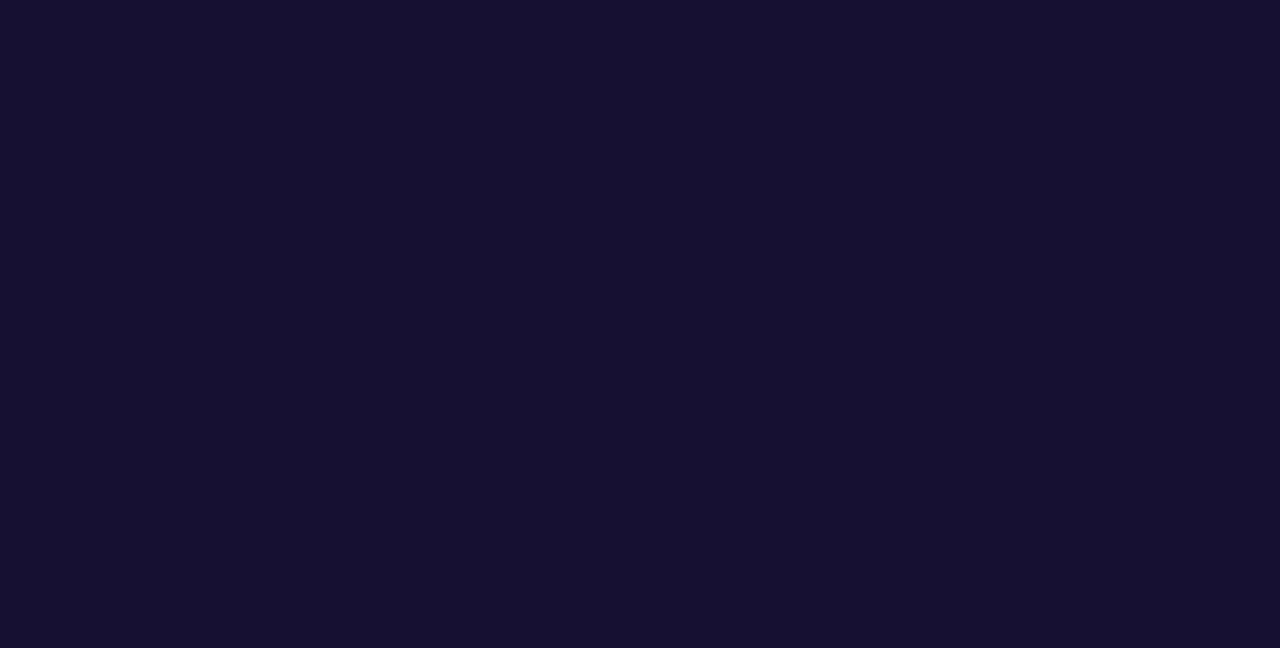
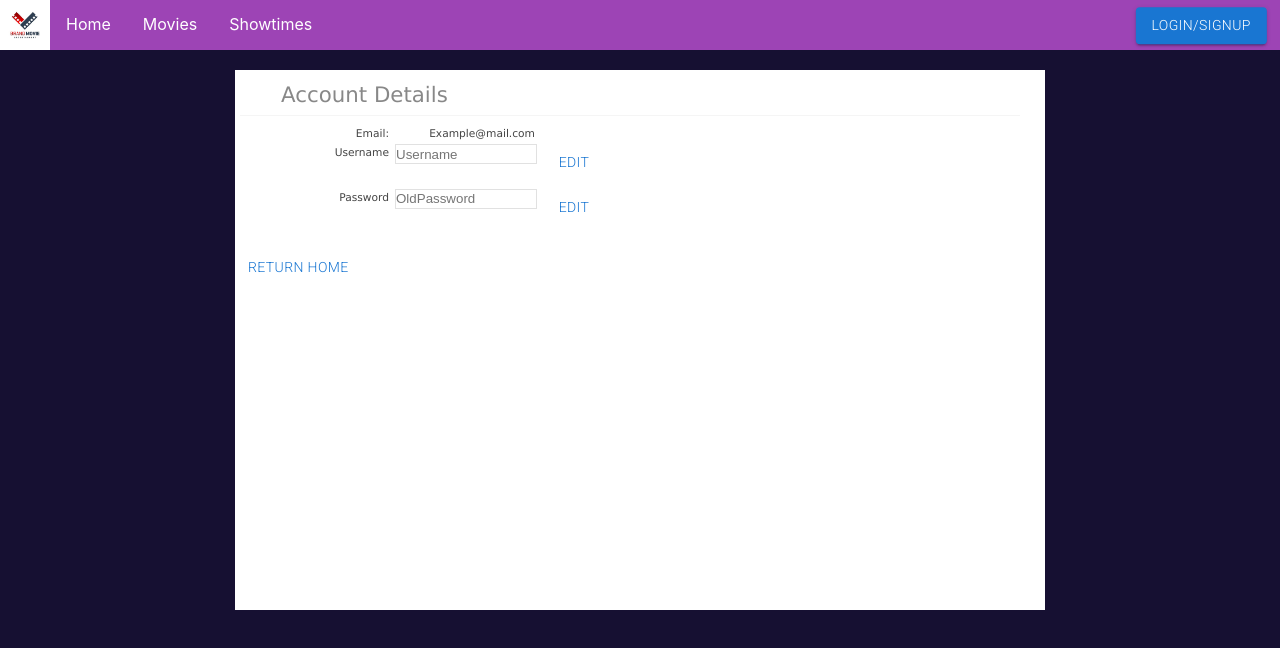
Before and after one commit to louisdefromont/cinema-ebooking-system, a React (Create React App) app in the folder cinema-ebooking-frontend/: page /account in a window 1280 px wide. Before the commit this address had no page. Shown: the top 648 px of the page. Built offline with nearby package versions, Linux system fonts and the light colour scheme; a web font is replaced by a local one.

Commit message:
Added account and button to movie search

```diff
--- a/cinema-ebooking-frontend/src/App.js
+++ b/cinema-ebooking-frontend/src/App.js
@@ -4,6 +4,7 @@ import Homepage from './pages/Homepage'
 import MovieSearch from './pages/MovieSearch';
 import Login from './pages/Login'
 import Register from './pages/Register';
+import UserAccount from './UserAccount';
 import AdminControl from './pages/admin/AdminControl';
 import AdminPromotions from './pages/admin/Promotions';
 import AdminUsers from './pages/admin/Users';
@@ -41,6 +42,7 @@ function App() {
           <Route path='/movie-search' element={<MovieSearch />} />
           <Route path='/login' element={<Login />} />
           <Route path='/register' element={<Register />} />
+          <Route path='/account' element={<UserAccount />} />
           <Route path='/admin' element={<AdminControl />} />
           <Route path='/admin/promotions' element={<AdminPromotions />} />
           <Route path='/admin/users' element={<AdminUsers />} />
--- /dev/null
+++ b/cinema-ebooking-frontend/src/UserAccount.css
@@ -0,0 +1,209 @@
+*/*Set's border, padding and margin to 0 for all values*/
+{
+    padding: 0;
+    margin: 0;
+    border: 0;
+}
+form > p {
+    padding: 7px 0 7px 0;
+    font-weight: 500;
+    font-size: 10pt;
+}
+form > a {
+    color: #656565;
+    text-decoration:none;
+}
+form > a:hover{
+    text-decoration: none;
+}
+form > h1 {
+    font-weight:200;
+    color: #888888;
+    font-size:16pt;
+    padding-left:33px;
+    margin:7px 5px 8px 8px;
+}
+form > h4 {
+    padding:1px;
+    color: #ACACAC;
+    font-size:9pt;
+    font-weight:100;
+    text-transform:uppercase;
+}
+form.register{
+    width:800px;
+    margin: 20px auto 0px auto;
+    height:530px;
+    background-color:#fff;
+    font-size: 70%;
+    padding:5px;
+    font-family: Verdana,Arial, Helvetica, sans-serif;
+}
+form p{
+    font-size: 8pt;
+    clear:both;
+    margin: 0;
+    color:gray;
+    padding:4px;
+}
+form.register fieldset.row1
+{
+    width:770px;
+    padding:5px;
+    float:left;
+    border-top:1px solid #F5F5F5;
+    margin-bottom:15px;
+}
+form.register fieldset.row1 label{
+    width:140px;
+    float: left;
+    text-align: right;
+    margin-right: 6px;
+    margin-top:2px;
+}
+form.register fieldset.row2
+{
+    border-top:1px solid #F1F1F1;
+    border-right:1px solid #F1F1F1;
+    height:220px;
+    padding:5px;
+    float:left;
+}
+form.register fieldset.row3
+{
+    border-top:1px solid #F1F1F1;
+    padding:5px;
+    float:left;
+    margin-bottom:15px;
+    width:400px;
+}
+form.register fieldset.row4
+{
+    border-top:1px solid #F1F1F1;
+    border-right:1px solid #F1F1F1;
+    padding:5px;
+    float:left;
+    clear:both;
+    width:500px;
+}
+form.register .infobox{
+    float:right;
+    margin-top:20px;
+    border: 1px solid #F1F1F1;
+    padding:5px;
+    width:380px;
+    height:98px;
+    font-size:9px;
+}
+form.register legend
+{
+    color: #abda0f;
+    padding:2px;
+    margin-left: 14px;
+    font-weight:bold;
+    font-size: 14px;
+    font-weight:100;
+}
+form.register label{
+    color:#444;
+    width:98px;
+    float: left;
+    text-align: right;
+    margin-right: 6px;
+    margin-top:2px;
+}
+form.register label.optional{
+    float: left;
+    text-align: right;
+    margin-right: 6px;
+    margin-top:2px;
+    color: #A3A3A3;
+}
+form.register label.obinfo{
+    float:right;
+    padding:3px;
+    font-style:italic;
+}
+form.register input{
+    width: 140px;
+    color: #505050;
+    float: left;
+    margin-right: 5px;
+}
+form.register input.long{
+    width: 247px;
+    color: #505050;
+}
+form.register input.short{
+    width: 40px;
+    color: #505050;
+}
+form.register input[type=radio]
+{
+    float:left;
+    width:15px;
+}
+form.register label.gender{
+    margin-top:-1px;
+    margin-bottom:2px;
+    width:34px;
+    float:left;
+    text-align:left;
+    line-height:19px;
+}
+form.register input[type=text]
+{
+    border: 1px solid #E1E1E1;
+    height: 18px;
+}
+form.register input[type=password]
+{
+    border: 1px solid #E1E1E1;
+    height: 18px;
+}
+.button
+{
+    padding: 8px 10px 8px;
+    color: #fff;
+    text-decoration: none;
+    text-shadow: 0 -1px 1px rgba(0,0,0,0.25);
+    cursor: pointer;
+    font-size:18px;
+    margin:10px;
+    transform: translateX(-50px);
+}
+form.register input[type=text].year
+{
+    border: 1px solid #E1E1E1;
+    height: 18px;
+    width:30px;
+}
+form.register input[type=checkbox] {
+    width:14px;
+    margin-top:4px;
+}
+form.register select
+{
+    border: 1px solid #E1E1E1;
+    width: 130px;
+    float:left;
+    margin-bottom:3px;
+    color: #505050;
+    margin-right:5px;
+}
+form.register select.date
+{
+    width: 40px;
+}
+p.info{
+    font-size:7pt;
+    color: gray;
+}
+p.agreement{
+    margin-left:15px;
+}
+p.agreement label{
+    width:390px;
+    text-align:left;
+    margin-top:3px;
+}
--- /dev/null
+++ b/cinema-ebooking-frontend/src/UserAccount.js
@@ -0,0 +1,36 @@
+import React from "react";
+import './UserAccount.css';
+import NavBar from "./components/NavBar";
+import Button from '@mui/material/Button';
+
+const UserAccount = () => {
+
+    return(
+        <>
+            <NavBar />
+
+            <form className="register">
+                <h1> Account Details </h1>
+                <fieldset className="row1">
+                    <p>
+                        <label> Email: </label>
+                        <label> Example@mail.com </label>
+                    </p>
+                    <p>
+                        <label> Username </label>
+                        <input type="text" placeholder="Username"></input>
+                        <Button> Edit </Button>
+                    </p>
+                    <p>
+                        <label> Password </label>
+                        <input type="text" placeholder="OldPassword"></input>
+                        <Button> Edit </Button>
+                    </p>
+                </fieldset>
+                <a href="/"><Button> Return Home </Button></a>
+            </form>
+        </>
+    )
+}
+
+export default UserAccount;
--- a/cinema-ebooking-frontend/src/components/Carousel.js
+++ b/cinema-ebooking-frontend/src/components/Carousel.js
@@ -1,7 +1,8 @@
 import React, { useRef, useState } from 'react';
 import './Carousel.css';
-import Modal from './Modal';
+// import Modal from './Modal';
 import ReactPlayer from 'react-player';
+import Button from '@mui/material/Button';
 
 export default function Carousel({ items }) {
 	const carouselRef = useRef(null);
@@ -25,8 +26,8 @@ export default function Carousel({ items }) {
 	const[openTrailer, setOpenTrailer] = useState(false);
 
 	//Modal
-	const[openModal, setOpenModal] = useState(false);
-	const[test, setTest] = useState([]);
+	// const[openModal, setOpenModal] = useState(false);
+	// const[test, setTest] = useState([]);
 
 	return (
 	<>
--- a/cinema-ebooking-frontend/src/components/NavBar.js
+++ b/cinema-ebooking-frontend/src/components/NavBar.js
@@ -9,11 +9,9 @@ export default function NavBar() {
 		<img src={logo_holder} alt="logo" length="50" width="50" />
 
                 <ul>
-                    <li><a href=" ">Movies</a></li>
+                    <li><a href='/'>Home</a></li>
+                    <li><a href="/movie-search">Movies</a></li>
                     <li><a href=' '>Showtimes</a></li>
-                    <Link to='/movie-search'>
-                        <li><a href=' '>Search</a></li>
-                    </Link>
                 </ul>
 
                 <Link to="/login">
--- a/cinema-ebooking-frontend/src/pages/MovieSearch.js
+++ b/cinema-ebooking-frontend/src/pages/MovieSearch.js
@@ -3,6 +3,7 @@ import { useState, useEffect } from 'react';
 import './MovieSearch.css';
 import NavBar from '../components/NavBar';
 import axios from 'axios';
+import Button from '@mui/material/Button';
 
 
 const MovieSearch = () => {
@@ -105,6 +106,7 @@ const MovieSearch = () => {
                             <li key={index}>
                                 <img src={item.imageUrl} alt={item.title} />
 						        <h3 className='dm-sans-medium'>{item.title}</h3>
+                                <a href='/select-age'><Button> Book Tickets </Button></a>
                             </li>
 				        ))}
                     </ul>
--- a/cinema-ebooking-frontend/src/pages/Register.js
+++ b/cinema-ebooking-frontend/src/pages/Register.js
@@ -1,7 +1,7 @@
 import React from "react";
 import './Register.css'
 import NavBar from '../components/NavBar';
-import Button from '@mui/material/Button'
+import Button from '@mui/material/Button';
 
 const Register = () => {
 
@@ -189,7 +189,7 @@ const Register = () => {
                         </select>
                     </p>
                 </fieldset>
-                <div><Button className='button' variant="contained"> Register </Button></div>
+                <div><a href="/account"><Button className='button' variant="contained"> Register </Button></a></div>
             </form>
         </>
     )
```
